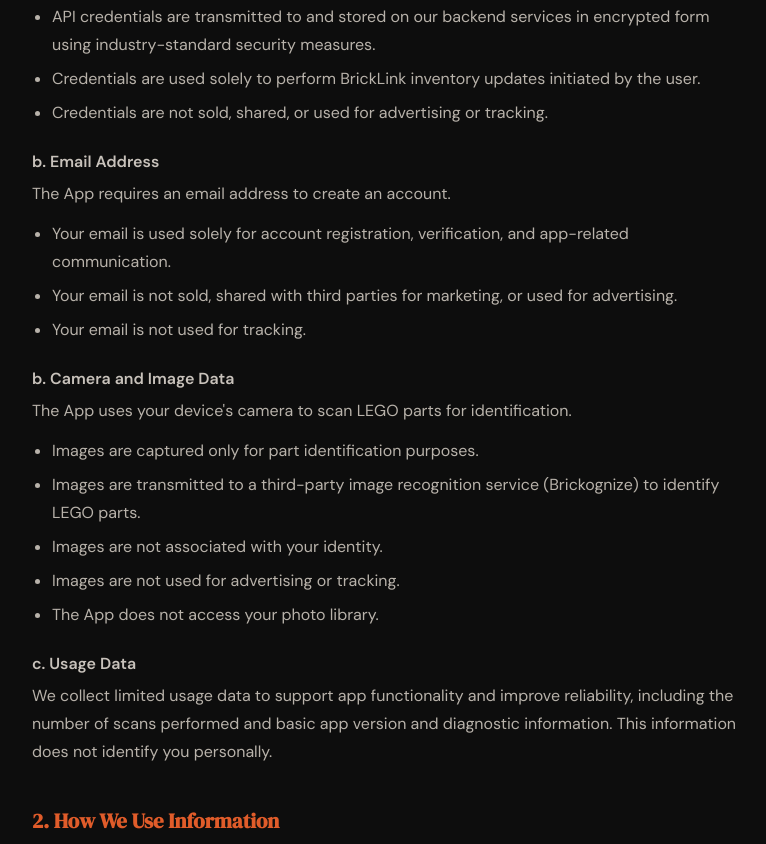
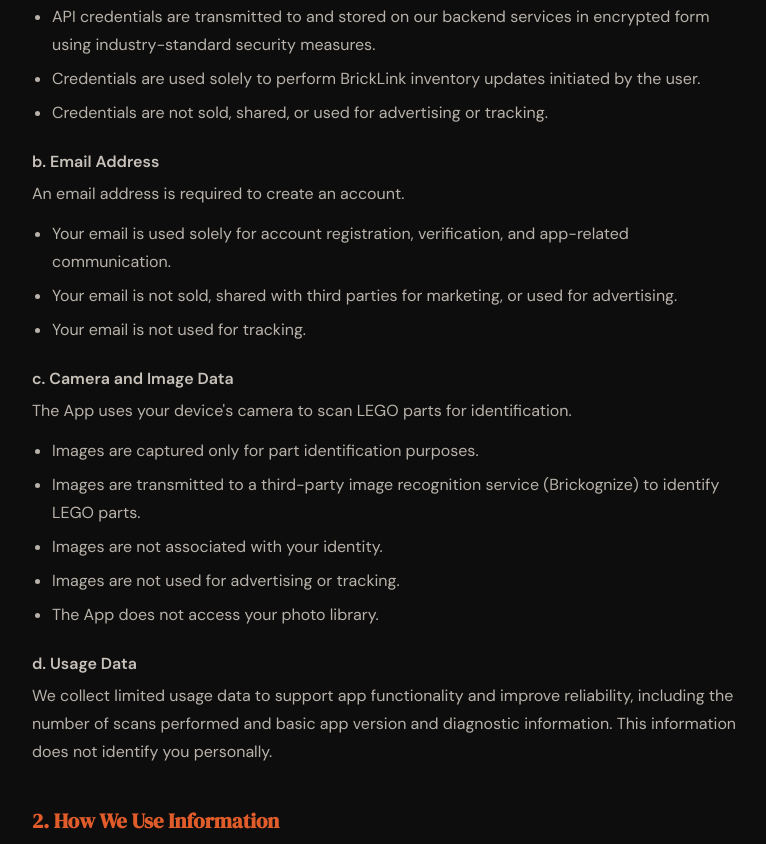
Before and after one commit to quickbricklabs/quickbricklabs.github.io, a plain HTML site: page privacy.html in a window 1280 px wide. Shown: the part 505-1349 px from the top of the page, without its empty margins (252-1018 px from the left). Drawn offline with Linux system fonts and the light colour scheme.

Commit message:
modified

```diff
--- a/privacy.html
+++ b/privacy.html
@@ -119,14 +119,14 @@
   </ul>
 
   <h3>b. Email Address</h3>
-  <p>The App requires an email address to create an account.</p>
+  <p>An email address is required to create an account.</p>
   <ul>
     <li>Your email is used solely for account registration, verification, and app-related communication.</li>
     <li>Your email is not sold, shared with third parties for marketing, or used for advertising.</li>
     <li>Your email is not used for tracking.</li>
   </ul>
 
-  <h3>b. Camera and Image Data</h3>
+  <h3>c. Camera and Image Data</h3>
   <p>The App uses your device's camera to scan LEGO parts for identification.</p>
   <ul>
     <li>Images are captured only for part identification purposes.</li>
@@ -136,7 +136,7 @@
     <li>The App does not access your photo library.</li>
   </ul>
 
-  <h3>c. Usage Data</h3>
+  <h3>d. Usage Data</h3>
   <p>We collect limited usage data to support app functionality and improve reliability, including the number of scans performed and basic app version and diagnostic information. This information does not identify you personally.</p>
 
   <h2>2. How We Use Information</h2>
```
